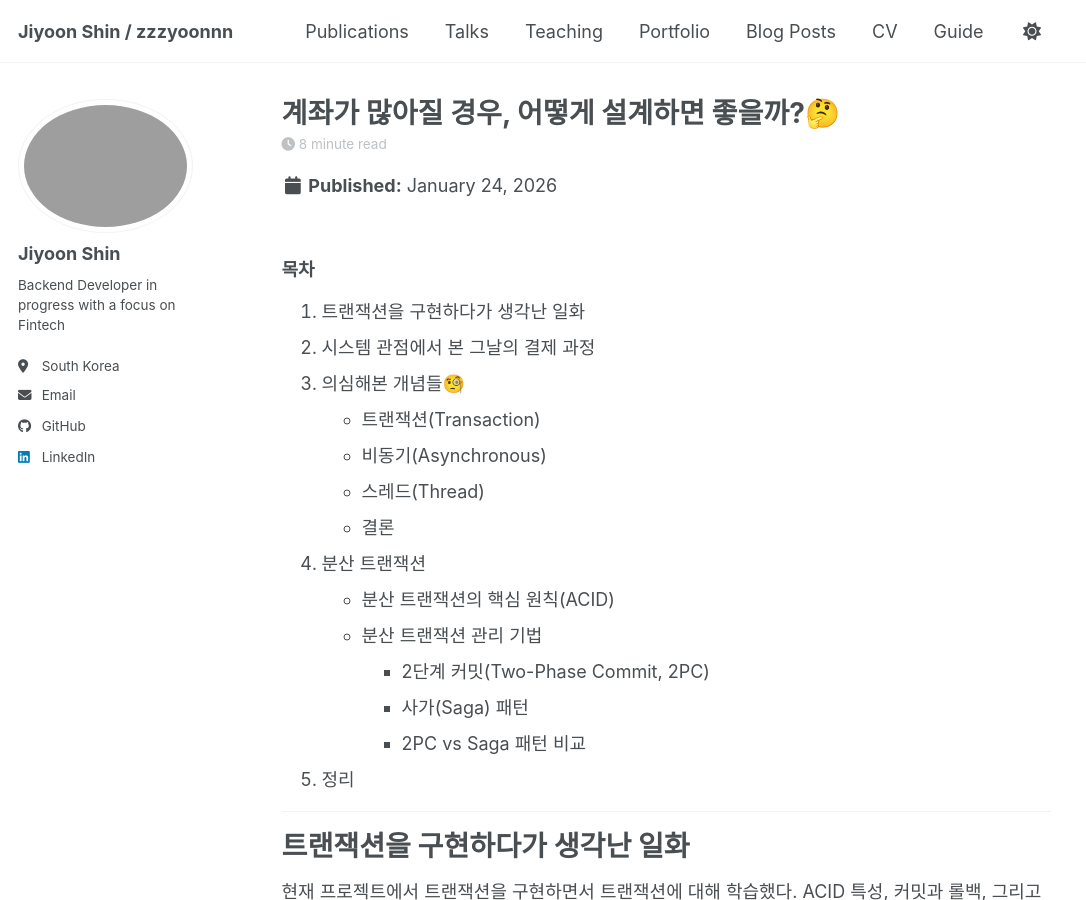
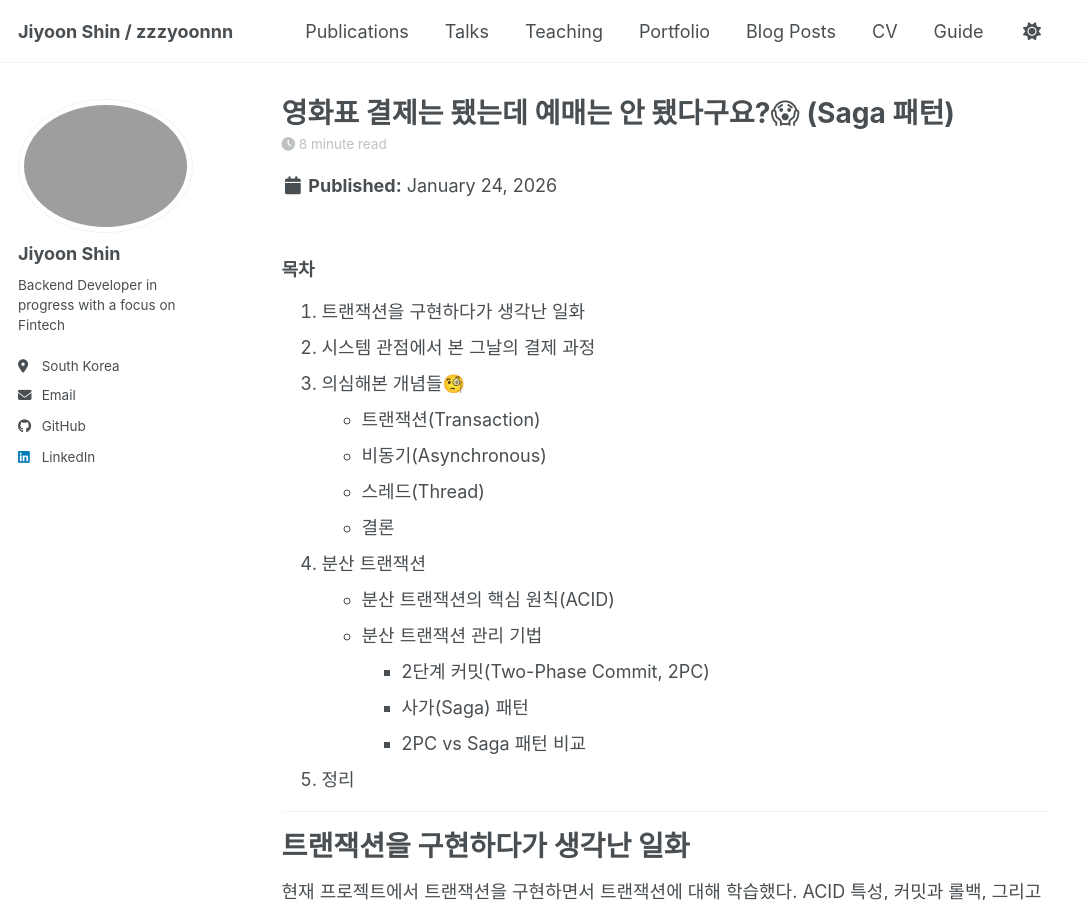
Before and after one commit to zzzyoonnn/zzzyoonnn.github.io, a Jekyll site: the page built from _posts/architecture/2026-01-24-saga.md, in a window 1280 px wide and 900 px high. Shown: the whole window, without its empty margins (0-1086 px from the left). Built offline with Jekyll 4.4.1, drawn with Linux system fonts in a browser that asks for light colours; a script bundle is joined from its source files by our own code; library files that are not in the unit come from our copies.

Commit message:
docs: Update blog post saga_pattern

```diff
--- a/_posts/architecture/2026-01-24-saga.md
+++ b/_posts/architecture/2026-01-24-saga.md
@@ -1,7 +1,7 @@
 ---
-title: "계좌가 많아질 경우, 어떻게 설계하면 좋을까?🤔"
+title: "영화표 결제는 됐는데 예매는 안 됐다구요?😱 (Saga 패턴)"
 date: 2026-01-24
-permalink: /posts/2026/01/architecture/1/
+permalink: /posts/2026/01/architecture/saga/
 
 categories: architecture
 
```
